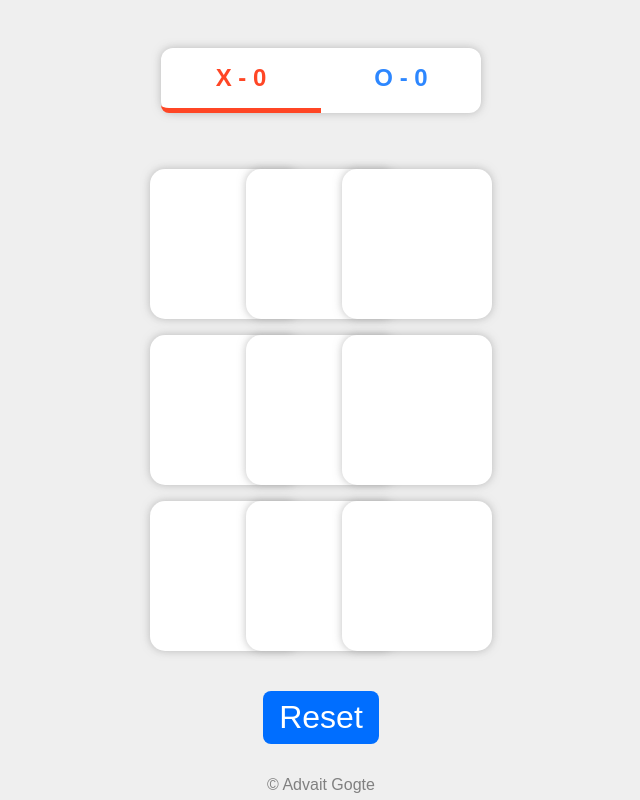
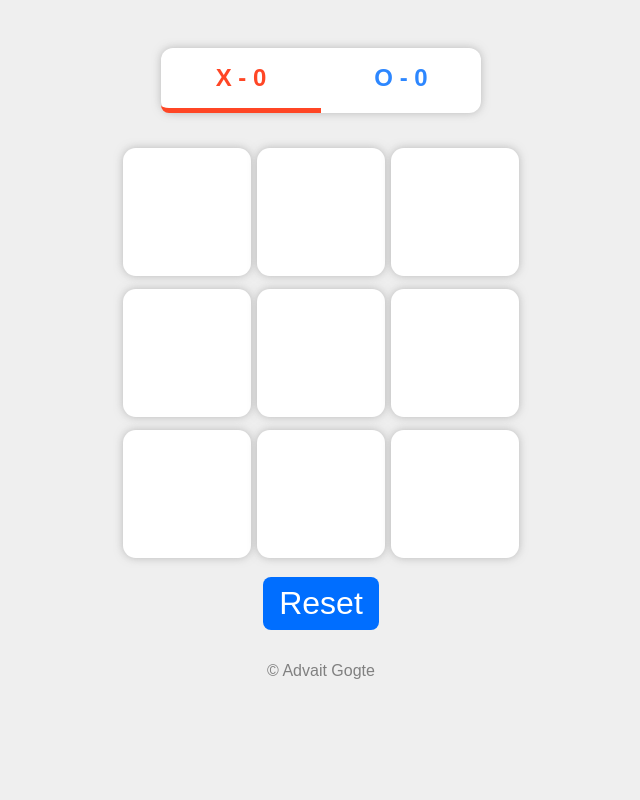
Before and after one commit to kript0b0i/tic-tac-toe, a React (Create React App) app: page / in a window 1280 px wide. Shown: the whole page, without its empty margins (319-959 px from the left). Built offline with nearby package versions, Linux system fonts and the light colour scheme.

Commit message:
not a perfect solution

```diff
--- a/src/index.css
+++ b/src/index.css
@@ -1,15 +1,11 @@
+* {
+  box-sizing: border-box;
+}
+
 body {
   margin: 0;
-  font-family: -apple-system, BlinkMacSystemFont, 'Segoe UI', 'Roboto', 'Oxygen',
-    'Ubuntu', 'Cantarell', 'Fira Sans', 'Droid Sans', 'Helvetica Neue',
-    sans-serif;
-  -webkit-font-smoothing: antialiased;
-  -moz-osx-font-smoothing: grayscale;
-}
-
-code {
-  font-family: source-code-pro, Menlo, Monaco, Consolas, 'Courier New',
-    monospace;
+  background-color: #efefef;
+  font-family: "Fredoka", sans-serif;
 }
 
 /* Board Component */
@@ -17,22 +13,40 @@ code {
   display: flex;
   flex-wrap: wrap;
   justify-content: center;
-  margin: 0 auto;
-  max-width: 90vw; /* Use a maximum width of 90vw to ensure that the board fits on smaller screens */
+  align-items: center;
+  gap: 3vw; /* Set the gap between the buttons to 1% of the viewport width */
+  margin: 1vh auto;;
+  max-width: 100%;
 }
 
+
 .board button {
-  font-size: 6vw; /* Use a font size of 6vw to ensure that the buttons are large enough for mobile screens */
-  height: 20vw; /* Use a height of 20vw to ensure that the buttons are proportional to the font size */
-  width: 20vw; /* Use a width of 20vw to ensure that the buttons are proportional to the font size */
+  font-size: 5vw; /* Use a font size that scales with the viewport width for mobile screens */
+  height: 10vh; /* Use a height that scales with the viewport height for mobile screens */
+  width: 20vw; /* Use a width that scales with the viewport width for mobile screens */
+  margin: 0.5vw; /* Add some margin between the buttons */
+}
+
+/* Media query for tablet screens */
+@media only screen and (min-width: 768px) {
+  .board button {
+    font-size: 3vw; /* Use a font size that scales with the viewport width for tablet screens */
+    height: 10vh; /* Use a height that scales with the viewport height for tablet screens */
+    width: 10vw; /* Use a width that scales with the viewport width for tablet screens */
+    margin: -1vw; /* Add some margin between the buttons */
+  }
 }
 
 /* Media query for desktop screens */
-@media only screen and (min-width: 768px) {
+@media only screen and (min-width: 1200px) {
+  .board {
+    max-width: 1200px; /* Set the maximum width of the board to 1200px for desktop screens */
+  }
+
   .board button {
-    font-size: 50px; /* Use a font size of 50px for desktop screens */
-    height: 150px; /* Use a height of 150px for desktop screens */
-    width: 150px; /* Use a width of 150px for desktop screens */
+    font-size: 2rem; /* Use a fixed font size for desktop screens */
+    height: 8rem; /* Use a fixed height for desktop screens */
+    width: 8rem; /* Use a fixed width for desktop screens */
   }
 }
 
@@ -42,15 +56,15 @@ code {
 }
 
 .scoreboard h2 {
-  font-size: 4vw; /* Use a font size of 4vw to ensure that the heading is large enough for mobile screens */
+  font-size: 2rem;
 }
 
 /* Reset Component */
 .reset button {
-  font-size: 4vw; /* Use a font size of 4vw to ensure that the button is large enough for mobile screens */
+  font-size: 2rem;
 }
 
 /* Signature Component */
 .signature {
-  font-size: 3vw; /* Use a font size of 3vw to ensure that the text is large enough for mobile screens */
+  font-size: 1.5rem;
 }
```
